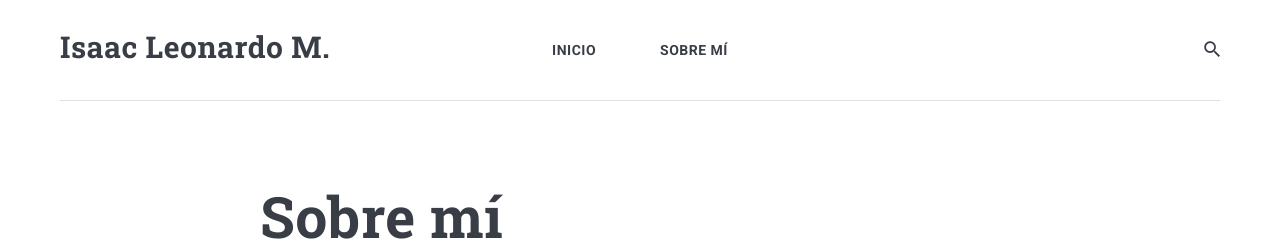
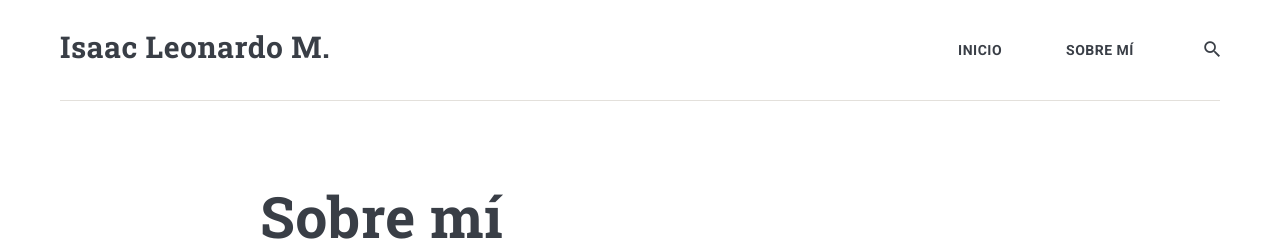
Before and after one commit to isaaleonardo/isaaleonardo.com, a Jekyll site: the page built from _pages/about.md, in a window 1280 px wide. Shown: the top 241 px of the page. Built offline with Jekyll 4.4.1, drawn with Linux system fonts in a browser that asks for light colours; nearby versions of some CDN libraries.

Commit message:
Cambios realizados en el header

```diff
--- a/_sass/3-modules/_header.scss
+++ b/_sass/3-modules/_header.scss
@@ -50,7 +50,7 @@
 .main-nav {
   position: absolute;
   top: 50%;
-  left: 50%;
+  left: 85%;
   transform: translate(-50%, -50%);
 
   .nav-icon__close {
```
